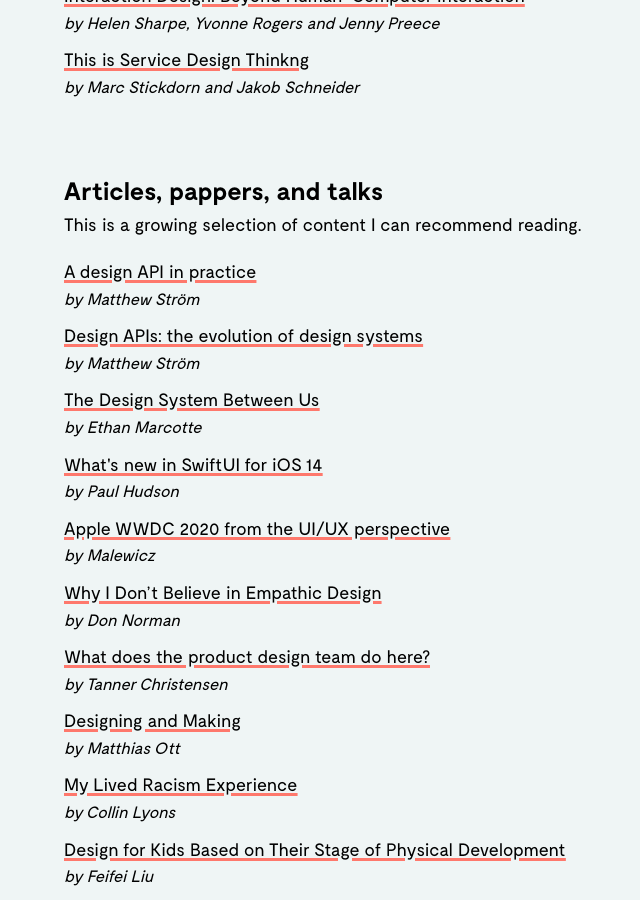
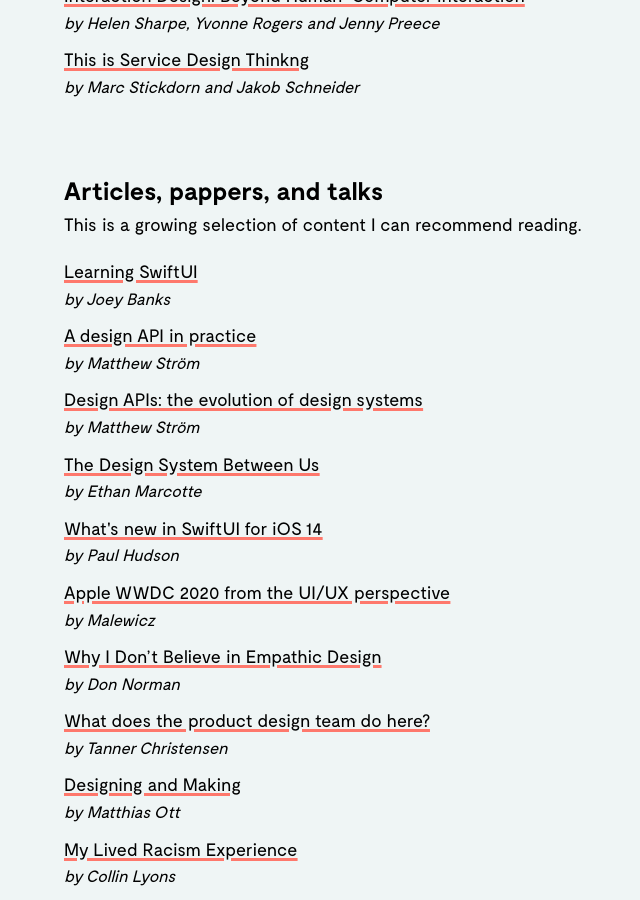
Before and after one commit to jacoblindstrm/jacoblindstrm.github.io, a Jekyll site: the page built from _posts/2020-04-01-what-im-reading.html, in a window 1280 px wide and 900 px high, scrolled down 1471 px. Shown: the whole window, without its empty margins (0-640 px from the left). Built offline with Jekyll 4.4.1, drawn with Linux system fonts in a browser that asks for light colours; comment, search, counter and statistics services are not loaded.

Commit message:
Update articles.yml

```diff
--- a/_data/articles.yml
+++ b/_data/articles.yml
@@ -1,3 +1,6 @@
+- title: Learning SwiftUI
+  url: https://joeyabanks.io/notes/learning-swift
+  author: Joey Banks
 - title: A design API in practice
   url: https://matthewstrom.com/writing/design-api-in-practice/
   author: Matthew Ström
```
